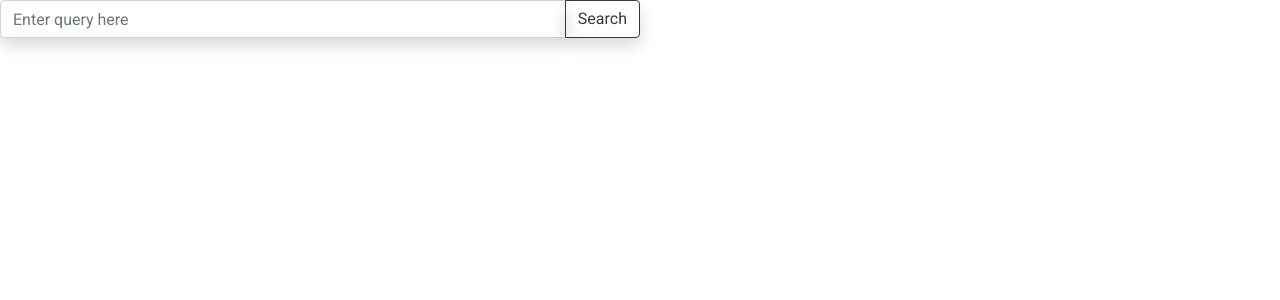
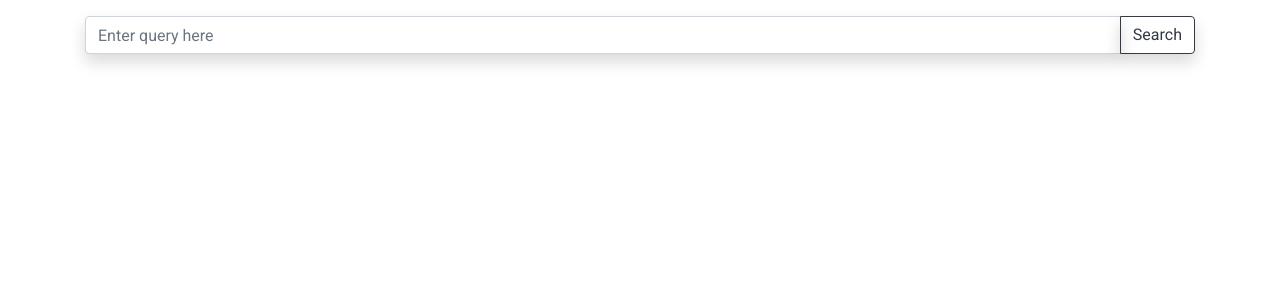
Before and after one commit to Fateslayer/Search-Engine, a Vue app: page /search in a window 1280 px wide. Shown: the top 300 px of the page. Built offline with nearby package versions, Linux system fonts and the light colour scheme.

Commit message:
Fix search input width

```diff
--- a/src/components/SearchInput.vue
+++ b/src/components/SearchInput.vue
@@ -1,5 +1,5 @@
 <template>
-	<form @submit.prevent="search" class="input-group w-50">
+	<form @submit.prevent="search" class="input-group">
 		<input
 			required
 			type="text"
--- a/src/views/Home.vue
+++ b/src/views/Home.vue
@@ -1,6 +1,6 @@
 <template>
 	<div
-		class="min-vh-100 d-flex flex-column align-items-center justify-content-center"
+		class="container min-vh-100 d-flex flex-column align-items-center justify-content-center"
 	>
 		<h1 class="display-4 mb-4">Search Engine</h1>
 		<search-input @search="search"></search-input>
--- a/src/views/Search.vue
+++ b/src/views/Search.vue
@@ -1,5 +1,5 @@
 <template>
-	<div class="min-vh-100">
+	<div class="container py-3">
 		<search-input @search="search"></search-input>
 	</div>
 </template>
```
